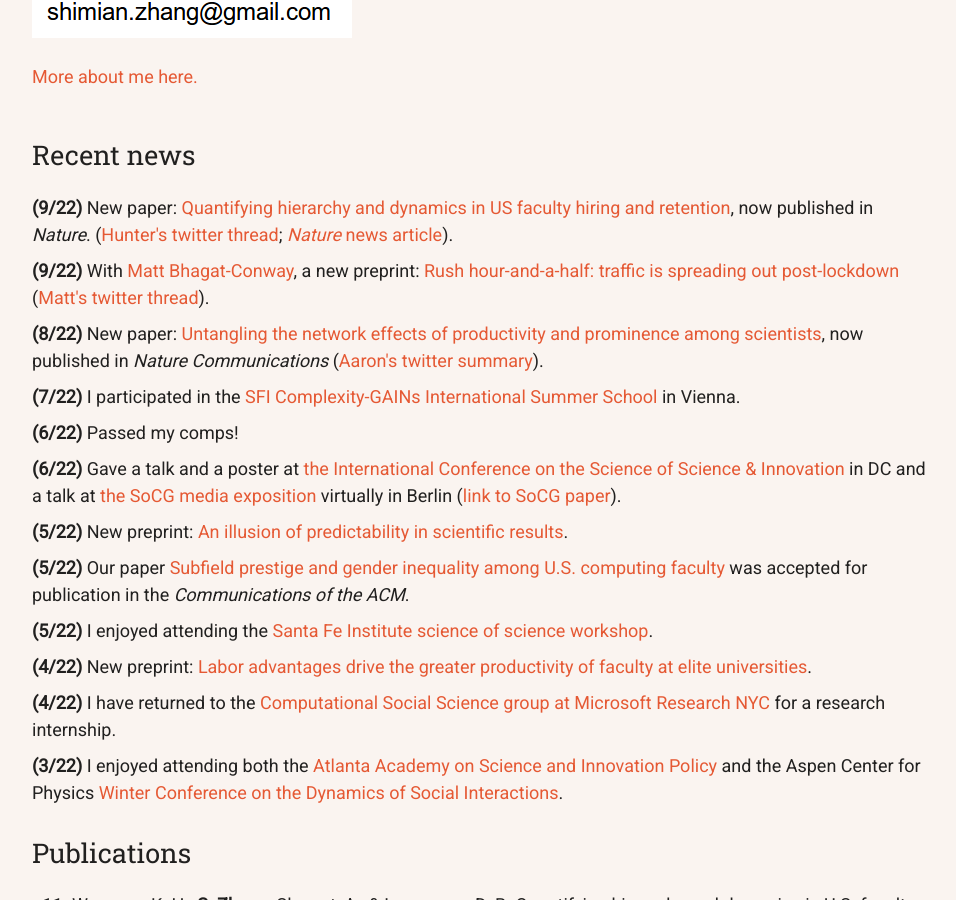
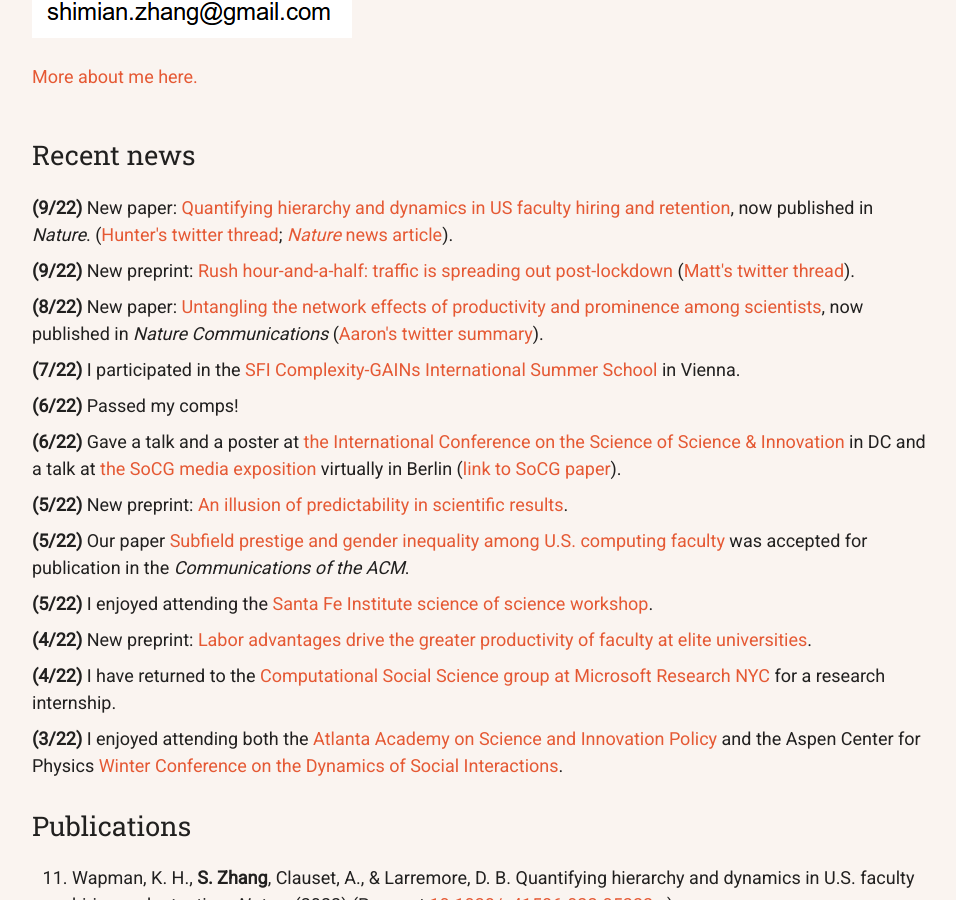
Before and after one commit to samzhang111/samzhang111.github.io, a Jekyll site: the page built from index.html, in a window 1280 px wide and 900 px high, scrolled down 847 px. Shown: the whole window, without its empty margins (160-1116 px from the left). Built offline with Jekyll 4.4.1, drawn with Linux system fonts in a browser that asks for light colours; nearby versions of some CDN libraries.

Commit message:
condensed

```diff
--- a/index.html
+++ b/index.html
@@ -50,7 +50,7 @@
           <div class="sectitle">Recent news</div>
           <ul>
               <li> <b>(9/22)</b> New paper: <a target="_blank_" href="https://www.nature.com/articles/s41586-022-05222-x">Quantifying hierarchy and dynamics in US faculty hiring and retention</a>, now published in <em>Nature</em>. (<a target="_blank" href="https://twitter.com/hneutr/status/1572632655421919232">Hunter's twitter thread</a>; <a target="_blank" href="https://www.nature.com/articles/d41586-022-02998-w"><em>Nature</em> news article</a>).</li>
-              <li> <b>(9/22)</b> With <a href="https://indicatrix.org/" target="_blank">Matt Bhagat-Conway</a>, a new preprint: <a href="https://osf.io/6khsj/" target="_blank">Rush hour-and-a-half: traffic is spreading out post-lockdown</a> (<a href="https://twitter.com/mattwigway/status/1565737494192209920" target="_blank">Matt's twitter thread</a>).</li>
+              <li> <b>(9/22)</b> New preprint: <a href="https://osf.io/6khsj/" target="_blank">Rush hour-and-a-half: traffic is spreading out post-lockdown</a> (<a href="https://twitter.com/mattwigway/status/1565737494192209920" target="_blank">Matt's twitter thread</a>).</li>
               <li> <b>(8/22)</b> New paper: <a href="https://www.nature.com/articles/s41467-022-32604-6" target="_blank">Untangling the network effects of productivity and prominence among scientists</a>, now published in <em>Nature Communications</em> (<a href="https://twitter.com/aaronclauset/status/1561758438564429824" target="_blank">Aaron's twitter summary</a>).</li>
               <li> <b>(7/22)</b> I participated in the <a href="https://www.santafe.edu/engage/learn/programs/complexity-gains-international-summer-school" target="_blank">SFI Complexity-GAINs International Summer School</a> in Vienna.</li>
               <li> <b>(6/22)</b> Passed my comps!</li>
```
